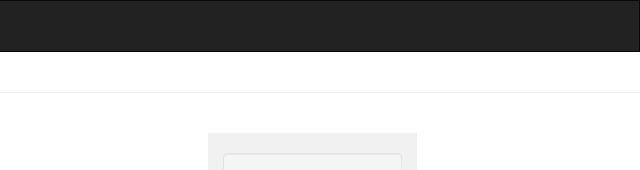
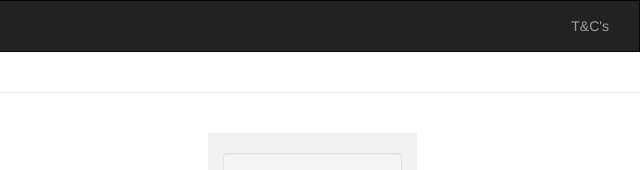
Before and after one commit to YourMindMatters/YourMindMatters.github.io, a plain HTML site: page news.html in a window 1280 px wide. Shown: the top 170 px of the page, 640-1280 px from the left. Drawn offline with nearby package versions, Linux system fonts and the light colour scheme.

Commit message:
part of update

```diff
--- a/news.html
+++ b/news.html
@@ -61,6 +61,10 @@
         <li><a href="about_us.html">About</a></li>
         <li class="active"><a href="news.html">News</a></li>
         <li><a href="http://tcsbucksandberks.co.uk/get-in-touch/">Contact</a></li>
+	</ul>
+	<ul class="nav navbar-nav navbar-right">
+	  <li><a href="terms_&_conditions.html">T&C's</a></li>
+	  </ul>
 		</div>
   </div>
 </nav>
```
